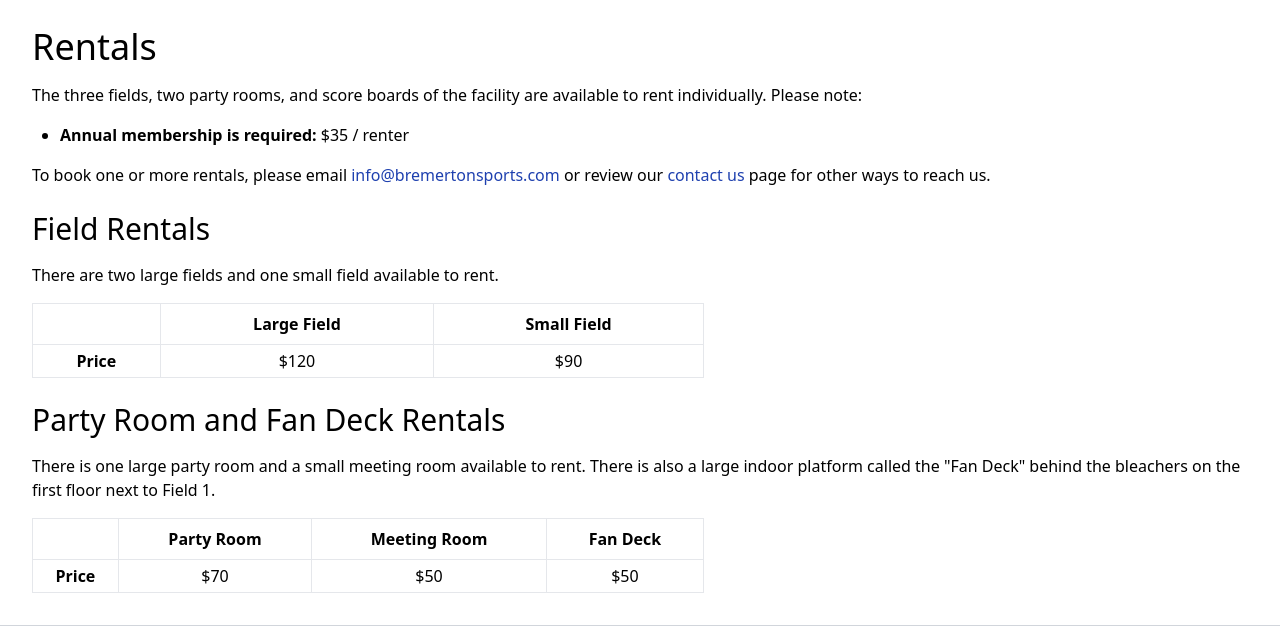
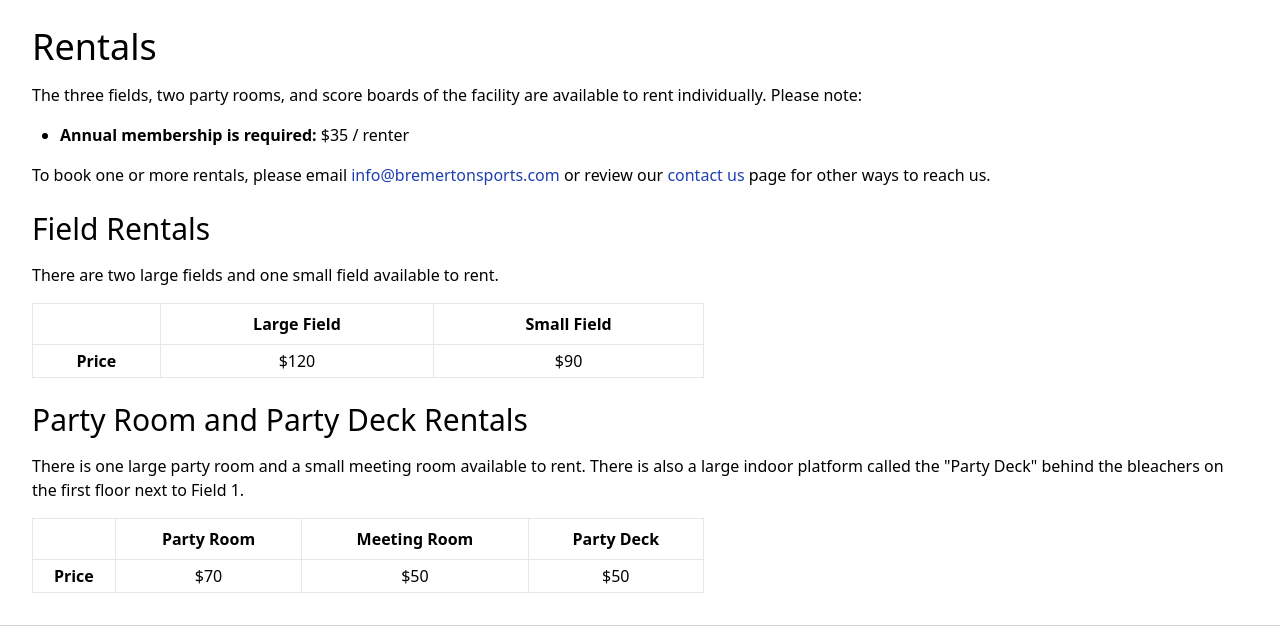
Before and after one commit to decoy31/bremertonsports, a website: page rentals.html in a window 1280 px wide. Shown: the part 102-741 px from the top of the page. Drawn offline with nearby package versions, Linux system fonts and the light colour scheme; files that its build step writes are made by us from their sources; a web font is replaced by a local one.

Commit message:
Fan Deck -> Party Deck

```diff
--- a/rentals.html
+++ b/rentals.html
@@ -83,16 +83,16 @@
         </table>
       </section>
       <section class="mt-6">
-        <h3 class="text-2xl sm:text-3xl">Party Room and Fan Deck Rentals</h3>
+        <h3 class="text-2xl sm:text-3xl">Party Room and Party Deck Rentals</h3>
         <p class="mt-4">There is one large party room and a small meeting room available to rent. There is also a large
-          indoor platform called the "Fan Deck" behind the bleachers on the first floor next to Field 1.</p>
+          indoor platform called the "Party Deck" behind the bleachers on the first floor next to Field 1.</p>
           <table class="w-full max-w-2xl table-auto border-collapse border mt-4">
             <thead>
               <tr>
                 <td class="border text-center p-2">&nbsp;</td>
                 <th class="border text-center p-2">Party Room</th>
                 <th class="border text-center p-2">Meeting Room</th>
-                <th class="border text-center p-2">Fan Deck</th>
+                <th class="border text-center p-2">Party Deck</th>
               </tr>
             </thead>
             <tbody>
```
